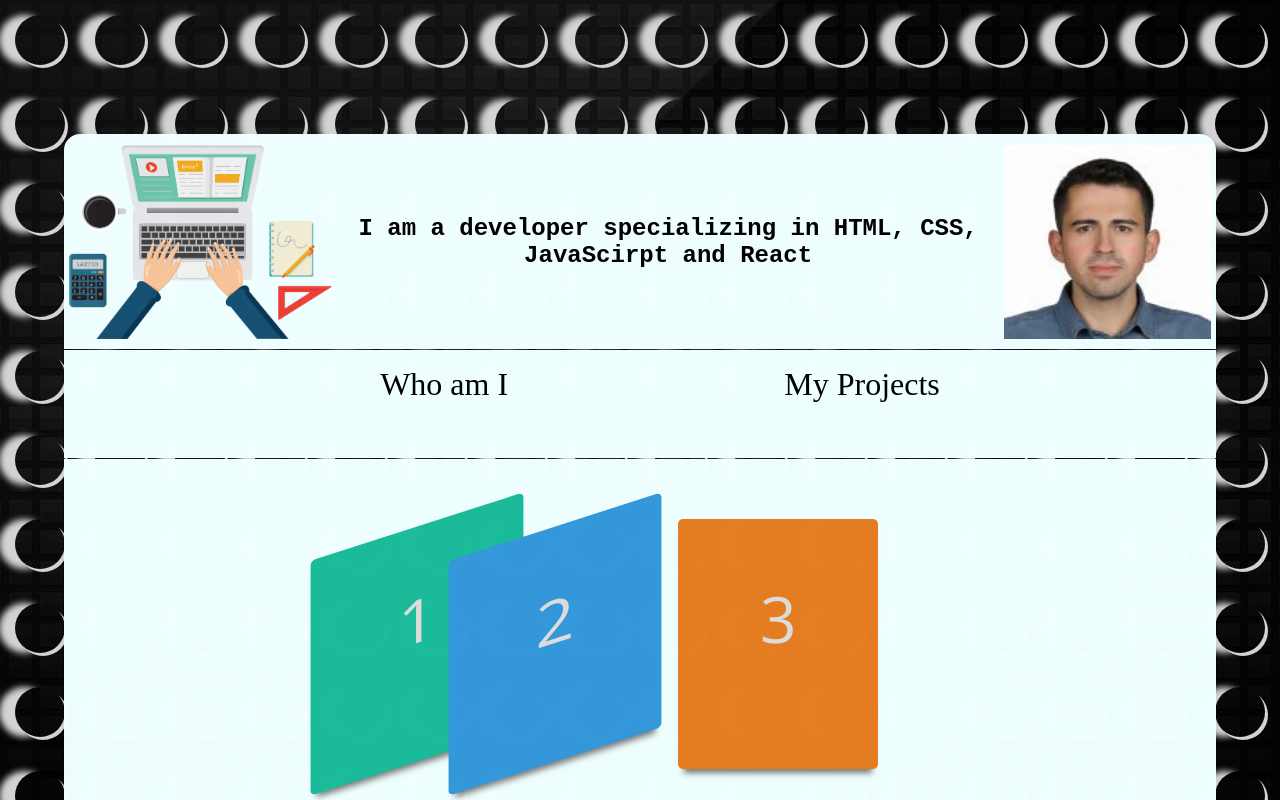
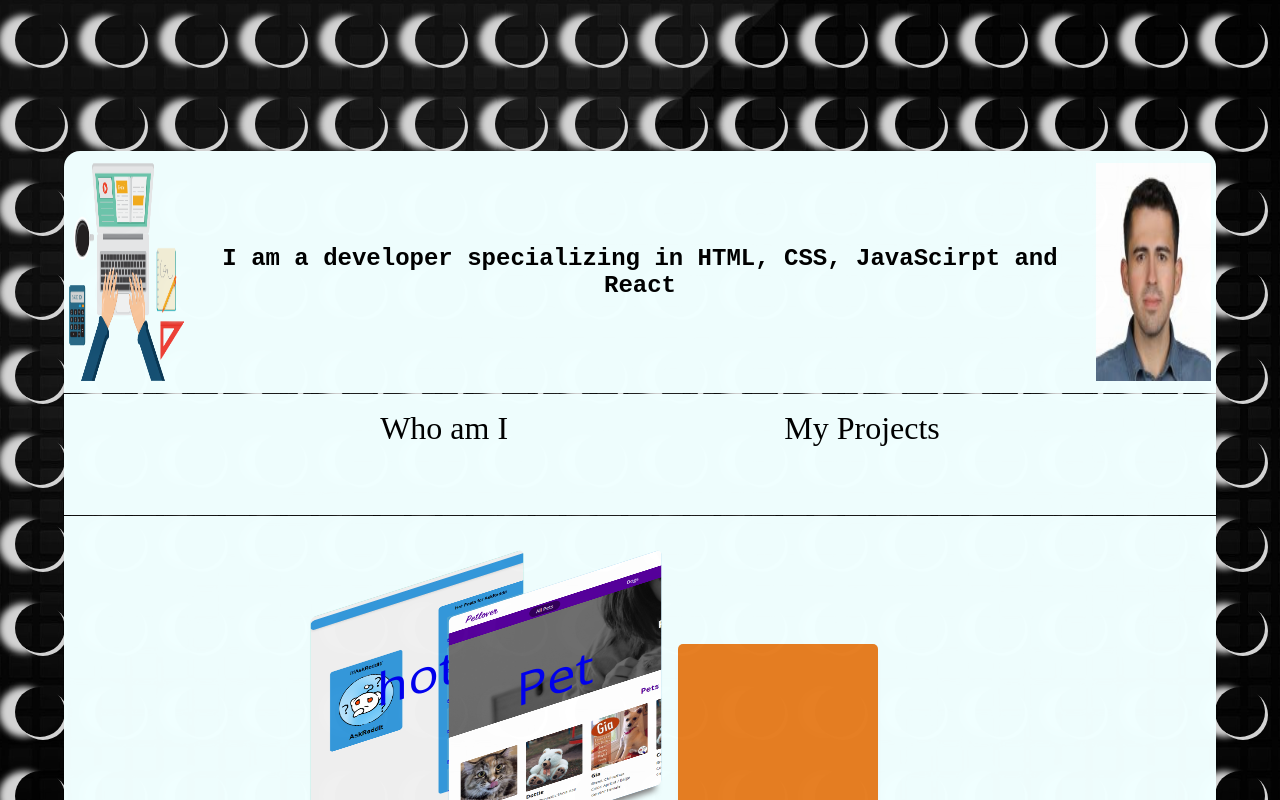
Before and after one commit to KemalDoruk96/kemaldorukgenckil, a plain HTML site: page index.html in a window 1280 px wide. Both pictures are taken after a click on the item "My Projects". Shown: the top 800 px of the page. Drawn offline with nearby package versions, Linux system fonts and the light colour scheme.

Commit message:
two links were added

```diff
--- a/index.html
+++ b/index.html
@@ -29,17 +29,23 @@
         </nav>
         <section>
             <div id="who">
-            Hello, I'm Kemal Doruk, I've been coding for the last year. I graduated from Ankara University as a computer programmer with the highest grade point average and also signed up for Codecademy Pro as a full-stack developer to improve my coding skills.
+                Hello, I'm Kemal Doruk, I've been coding for the last year. I graduated from Ankara University as a
+                computer programmer with the highest grade point average and also signed up for Codecademy Pro as a
+                full-stack developer to improve my coding skills.
                 The codding languages I've worked with are JavaScript and React.
             </div>
             <div id="projects">
                 <div class="card-slider">
-              <input type="radio" id="1" name="sld"/>
-              <label for="1">1</label>
-              <input type="radio" id="2" name="sld"/>
-              <label for="2">2</label>
-              <input type="radio" id="3" name="sld" checked/>
-              <label for="3">3</label>
+
+                        <input type="radio" id="1" name="sld" />
+                        <label for="1"><a target="_blank" href="https://hotreddit.netlify.app/">  hot reddit </a> </label>
+
+
+                        <input type="radio" id="2" name="sld" />
+                        <label for="2"><a target="_blank" href="https://whimsical-moonbeam-1cdeac.netlify.app/">  Pet Lover </a></label>
+
+                    <input type="radio" id="3" name="sld" checked />
+                    <label for="3"></label>
 
                 </div>
                 <div id="contact">
@@ -59,7 +65,8 @@
         <footer>
             <a href="#" class="fa fa-youtube" aria-label="This is my YouTube account"></a>
             <a href="#" class="fa fa-twitter" aria-label="This is my Twitter account"></a>
-            <a href="https://github.com/kemaldorukgenckil" class="fa fa-github" aria-label="This is my Github account"></a>
+            <a href="https://github.com/kemaldorukgenckil" class="fa fa-github"
+                aria-label="This is my Github account"></a>
             <a href="#" class="fa fa-linkedin" aria-label="This is my linkendIn account"></a>
         </footer>
     </div>
--- a/script.js
+++ b/script.js
@@ -14,7 +14,7 @@ document.body.onload = function() {
   document.body.classList.add('loaded');
 };
 
-for(let i=0; i < 253; i++){
+for(let i=0; i < 276; i++){
   let circle = document.createElement('div');
   circle.classList.add('circle');
   document.body.appendChild(circle);
--- a/style.css
+++ b/style.css
@@ -90,7 +90,7 @@ header {
 header img {
   margin: 5px;
   height: 90%;
-  width:25%;
+  width:10%;
 
 }
 
@@ -251,6 +251,13 @@ input[type="submit"]:hover {
   margin: 60px auto;
   text-align: center;
 }
+a{
+  text-decoration: none;
+  cursor:pointer;
+}
+a:hover{
+  font-weight:bold ;
+}
 label {
   position: relative;
   margin: 0 -35px;
@@ -258,8 +265,8 @@ label {
   width: 200px;
   height: 250px;
   line-height: 200px;
-  color: #ddd;
-  font-size: 2em;
+  color: #574949;
+  font-size: 1.5em;
   border-radius: 5px;
   box-shadow: 0 10px 6px -6px #777;
   -webkit-transform: skew(-20deg) rotate(-20deg);
@@ -268,11 +275,15 @@ label {
   transition: .3s;
 }
 label:nth-of-type(1) {
-  background: #1abc9c;
+  background-image: url("./resources/reddithot.png");
+  background-size: cover;
+  background-color: #1abc9c;
 }
 
 label:nth-of-type(2) {
-  background: #3498db;
+  background-image: url("./resources/petlover.png");
+  background-size: cover;
+  background-color: #3498db;
 }
 
 label:nth-of-type(3) {
@@ -288,6 +299,7 @@ label:nth-of-type(5) {
 }
 input[type="radio"] {
   display: none;
+
 }
 
 input[type="radio"]:checked ~ label {
```
Also changed, not shown: resources/petlover.png (added), resources/reddithot.png (added). Lines whose indentation alone changed are shown as unchanged.
